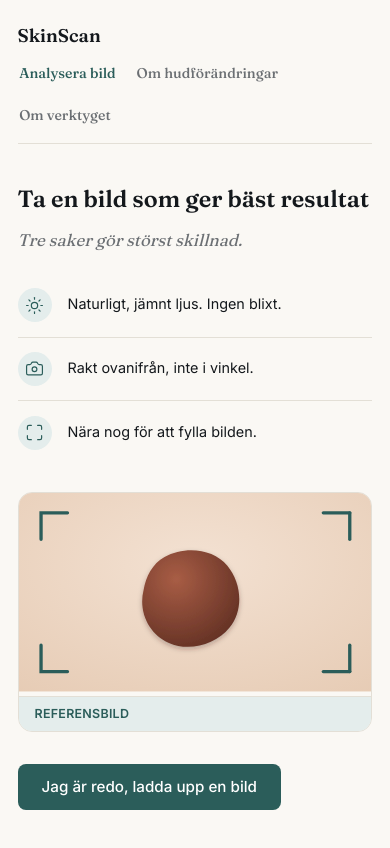
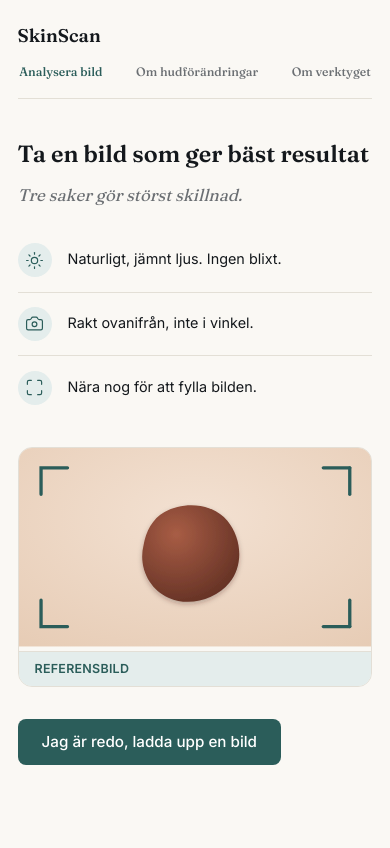
Before and after one commit to filipsw1/SkinScan, a React (Vite) app in the folder frontend/: page / in a window 390 px wide. Shown: the top 848 px of the page. Built offline with nearby package versions, Linux system fonts and the light colour scheme; no server answers.

Commit message:
Trying another navbar fix

```diff
--- a/frontend/src/index.css
+++ b/frontend/src/index.css
@@ -436,12 +436,16 @@ h1, h2, h3 {
   }
 
   .nav-links {
-    gap: 1.1rem;
-    flex-wrap: wrap;
+    width: 100%;
+    justify-content: space-between;
+    gap: 0.4rem;
+    flex-wrap: nowrap;
+    overflow-x: auto;
   }
 
   .nav-links a {
-    font-size: 0.88rem;
+    font-size: 0.76rem;
+    white-space: nowrap;
   }
 
   .wordmark {
```
